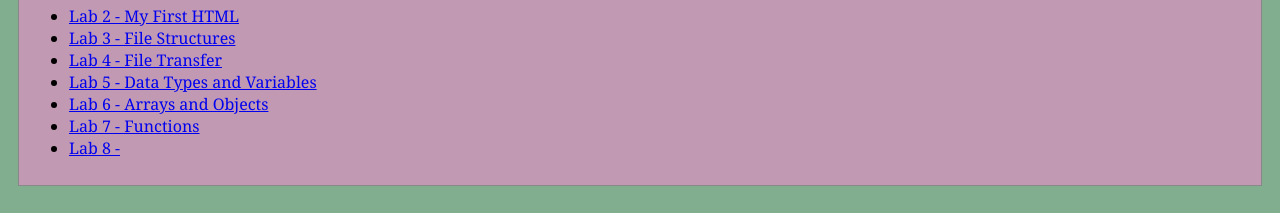
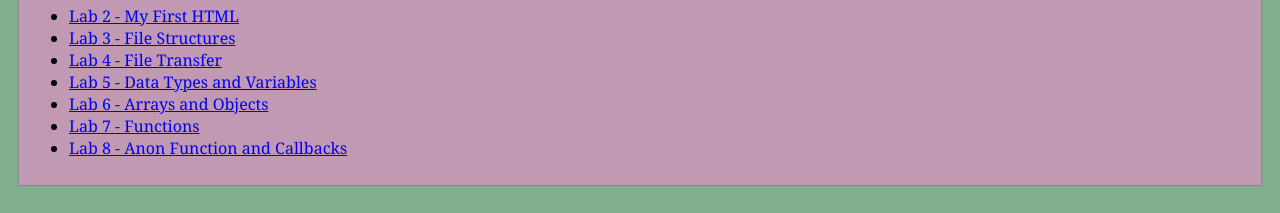
Before and after one commit to maiwashburn/art101, a plain HTML site: page index.html in a window 1280 px wide. Shown: the part 587-800 px from the top of the page. Drawn offline with Linux system fonts and the light colour scheme.

Commit message:
htmllab8

```diff
--- a/index.html
+++ b/index.html
@@ -49,7 +49,7 @@
 				<li><a href="lab5/index.html">Lab 5 - Data Types and Variables </a></li>
 				<li><a href="lab6/index.html">Lab 6 - Arrays and Objects </a></li>
 				<li><a href="lab7/index.html">Lab 7 - Functions</a></li>
-				<li><a href="lab8/index.html">Lab 8 - </a></li>
+				<li><a href="lab8/index.html">Lab 8 - Anon Function and Callbacks</a></li>
 			 </ul>
 		</nav>
 	</main>
```
